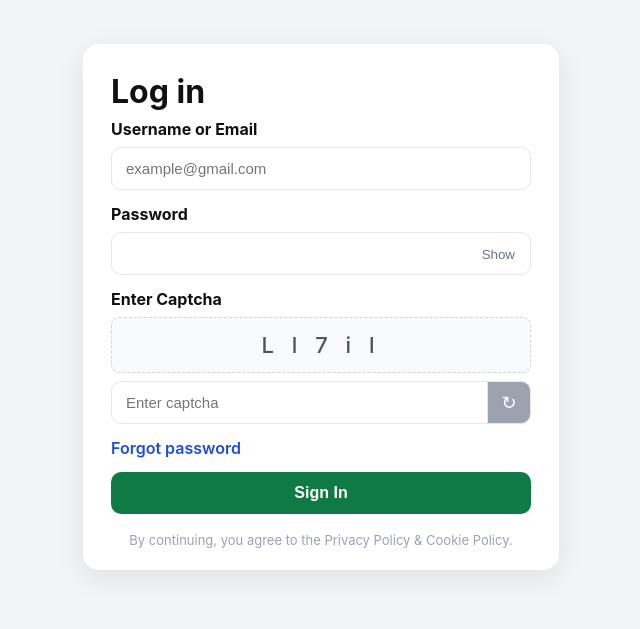
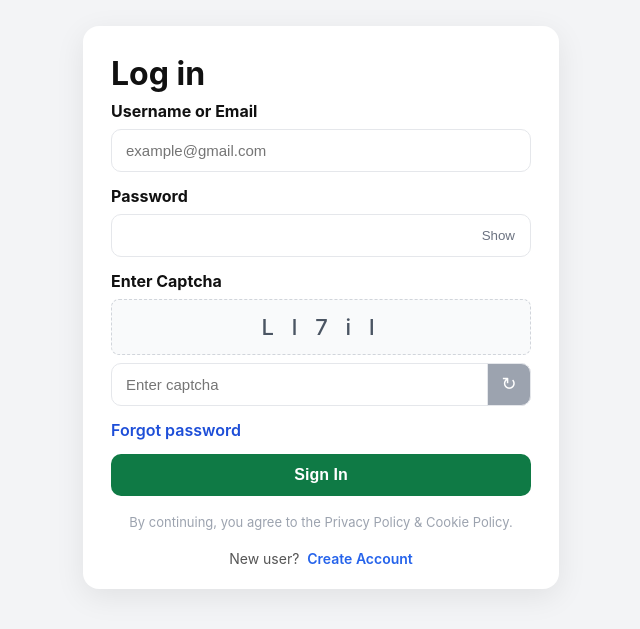
Before and after one commit to ShreyaChaurasiya/Analytical-Dashboard-Platform, a React (Create React App) app in the folder frontend/: page /login in a window 1280 px wide. Shown: the part 117-746 px from the top of the page, without its empty margins (319-959 px from the left). Built offline with nearby package versions, Linux system fonts and the light colour scheme.

Commit message:
Update Login Page

```diff
--- a/frontend/src/App.css
+++ b/frontend/src/App.css
@@ -187,6 +187,40 @@
     padding: 0;
 }
 
+.back-arrow {
+    display: inline-flex;
+    align-items: center;
+    gap: 6px;
+    margin: 0 0 12px;
+    padding: 0;
+    border: 0;
+    background: transparent;
+    color: #1d4ed8;
+    font-weight: 600;
+    cursor: pointer;
+}
+
+.login-card .login-register {
+    display: block;
+    width: 100%;
+    margin: 20px 0 0;
+    text-align: center !important;
+    font-size: 14px;
+    color: #555;
+}
+
+.login-card .login-register a {
+    display: inline-block;
+    color: #2563eb;
+    font-weight: 600;
+    text-decoration: none;
+    margin-left: 4px;
+}
+
+.login-card .login-register a:hover {
+    text-decoration: underline;
+}
+
 @keyframes App-logo-spin {
   from {
     transform: rotate(0deg);
--- a/frontend/src/pages/ForgetPassword.js
+++ b/frontend/src/pages/ForgetPassword.js
@@ -99,6 +99,14 @@ function ForgetPassword() {
     return (
         <main className="login-page">
             <section className="login-card">
+                <button
+                    type="button"
+                    onClick={() => navigate(-1)}
+                    className="back-button"
+                    aria-label="Go back"
+                >
+                ←
+                </button>
                 <h1>Forget Password</h1>
                 {step === "email" && (
                     <form onSubmit={handleEmail}>
--- a/frontend/src/pages/Login.js
+++ b/frontend/src/pages/Login.js
@@ -72,6 +72,7 @@ function Login() {
     return (
         <main className="login-page">
             <section className="login-card">
+
                 <h1>Log in</h1>
                 <form onSubmit={handleSubmit} autoComplete="off">
                     <label>
@@ -139,6 +140,13 @@ function Login() {
                 <p className="login-note">
                     By continuing, you agree to the Privacy Policy & Cookie Policy.
                 </p>
+
+                <div className="login-register-wrapper">
+                    <p className="login-register">
+                        New user?{" "}
+                        <Link to="/registration">Create Account</Link>
+                    </p>
+                </div>
             </section>
         </main>
     );
--- a/frontend/src/pages/LoginOtp.js
+++ b/frontend/src/pages/LoginOtp.js
@@ -52,6 +52,14 @@ function LoginOtp() {
     return (
         <main className="login-page">
             <section className="login-card">
+                <button
+                    type="button"
+                    onClick={() => navigate(-1)}
+                    className="back-button"
+                    aria-label="Go back"
+                >
+                ←
+                </button>
                 <h1>Enter OTP</h1>
                 <form onSubmit={handleOtp}>
                     <p className="login-signup">We sent a code to {email}.</p>
```
